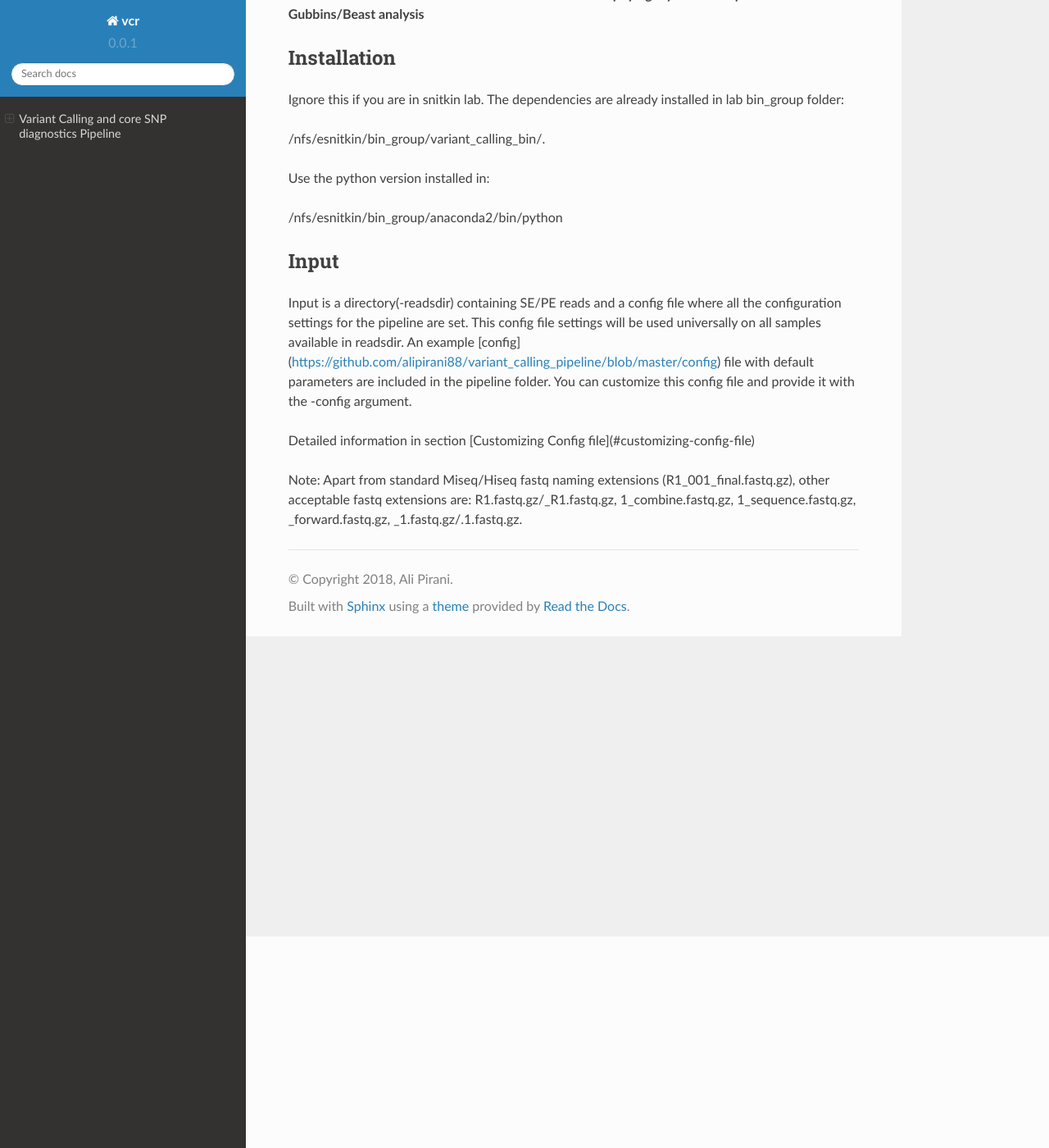
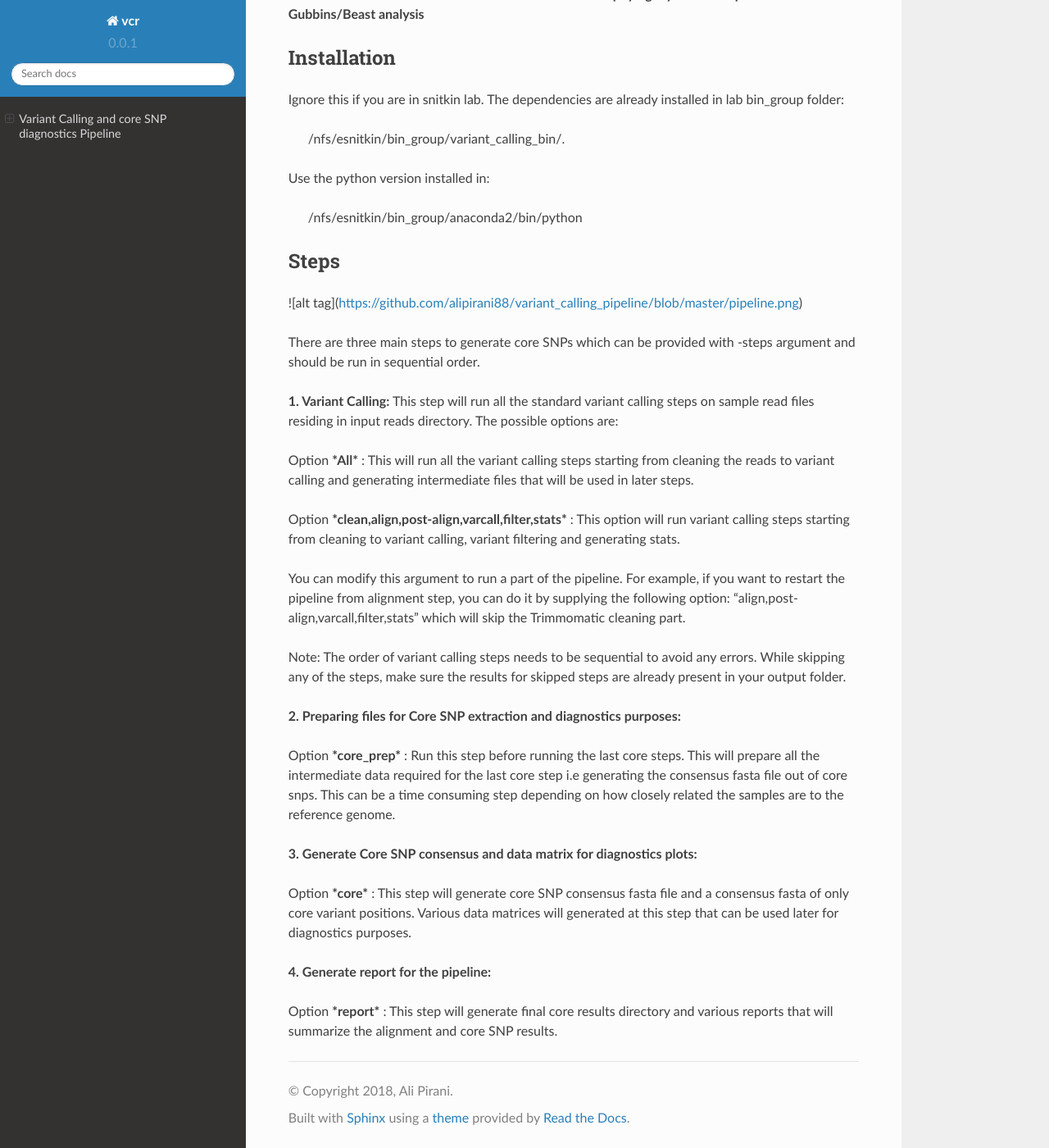
Before and after one commit to alipirani88/snpkit, a Sphinx documentation site: the page built from docs/source/index.rst, in a window 1280 px wide and 1400 px high, scrolled down 258 px. Shown: the whole window at 82% size. Built offline with Sphinx 7.4.7 and the Read the Docs theme 2.0.0, drawn with Linux system fonts in a browser that asks for light colours.

Commit message:
Updating docs

```diff
--- a/docs/source/index.rst
+++ b/docs/source/index.rst
@@ -15,17 +11,42 @@ Installation
 
 Ignore this if you are in snitkin lab. The dependencies are already installed in lab bin_group folder:
 
-/nfs/esnitkin/bin_group/variant_calling_bin/.
+	/nfs/esnitkin/bin_group/variant_calling_bin/.
 
 Use the python version installed in:
 
-/nfs/esnitkin/bin_group/anaconda2/bin/python
+	/nfs/esnitkin/bin_group/anaconda2/bin/python
 
-Input
+Steps
 -----
 
-Input is a directory(-readsdir) containing SE/PE reads and a config file where all the configuration settings for the pipeline are set. This config file settings will be used universally on all samples available in readsdir. An example [config](https://github.com/alipirani88/variant_calling_pipeline/blob/master/config) file with default parameters are included in the pipeline folder. You can customize this config file and provide it with the -config argument.
+![alt tag](https://github.com/alipirani88/variant_calling_pipeline/blob/master/pipeline.png)
 
-Detailed information in section [Customizing Config file](#customizing-config-file)
+There are three main steps to generate core SNPs which can be provided with -steps argument and should be run in sequential order.
 
-Note: Apart from standard Miseq/Hiseq fastq naming extensions (R1_001_final.fastq.gz), other acceptable fastq extensions are: R1.fastq.gz/_R1.fastq.gz, 1_combine.fastq.gz, 1_sequence.fastq.gz, _forward.fastq.gz, _1.fastq.gz/.1.fastq.gz.
+**1. Variant Calling:** This step will run all the standard variant calling steps on sample read files residing in input reads directory.
+The possible options are:
+
+Option ***All*** :  This will run all the variant calling steps starting from cleaning the reads to variant calling and generating intermediate files that will be used in later steps.
+
+Option ***clean,align,post-align,varcall,filter,stats*** :  This option will run variant calling steps starting from cleaning to variant calling, variant filtering and generating stats.
+
+You can modify this argument to run a part of the pipeline. For example, if you want to restart the pipeline from alignment step, you can do it by supplying the following option: "align,post-align,varcall,filter,stats" which will skip the Trimmomatic cleaning part.
+
+
+Note: The order of variant calling steps needs to be sequential to avoid any errors. While skipping any of the steps, make sure the results for skipped steps are already present in your output folder.
+
+
+**2. Preparing files for Core SNP extraction and diagnostics purposes:**
+
+
+Option ***core_prep*** : Run this step before running the last core steps. This will prepare all the intermediate data required for the last core step i.e generating the consensus fasta file out of core snps. This can be a time consuming step depending on how closely related the samples are to the reference genome.
+
+
+**3. Generate Core SNP consensus and data matrix for diagnostics plots:**
+
+Option ***core*** : This step will generate core SNP consensus fasta file and a consensus fasta of only core variant positions. Various data matrices will generated at this step that can be used later for diagnostics purposes.
+
+**4. Generate report for the pipeline:**
+
+Option ***report*** : This step will generate final core results directory and various reports that will summarize the alignment and core SNP results.
```
Also changed, not shown: other parts of docs/source/index.rst (+0 -4 lines).
